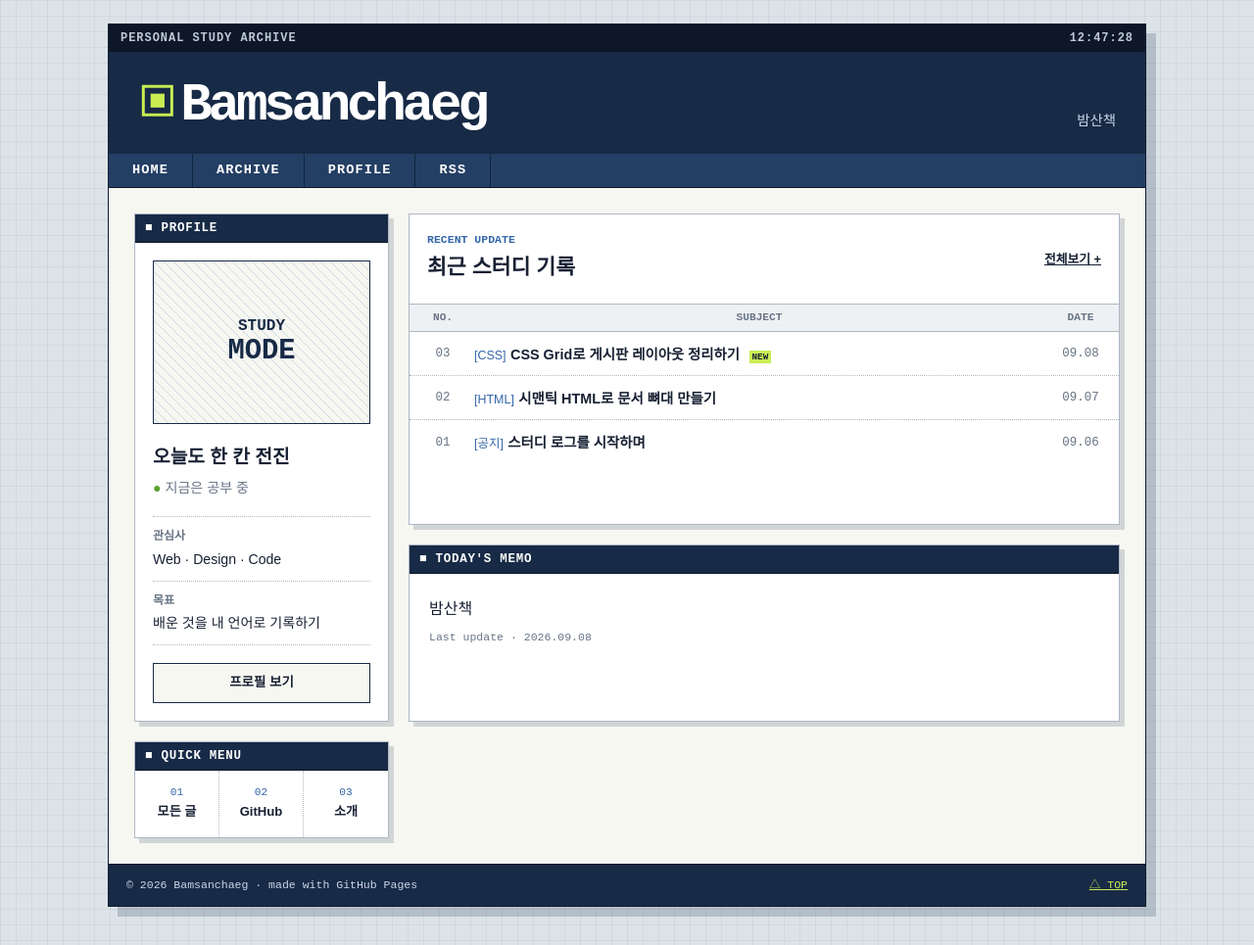
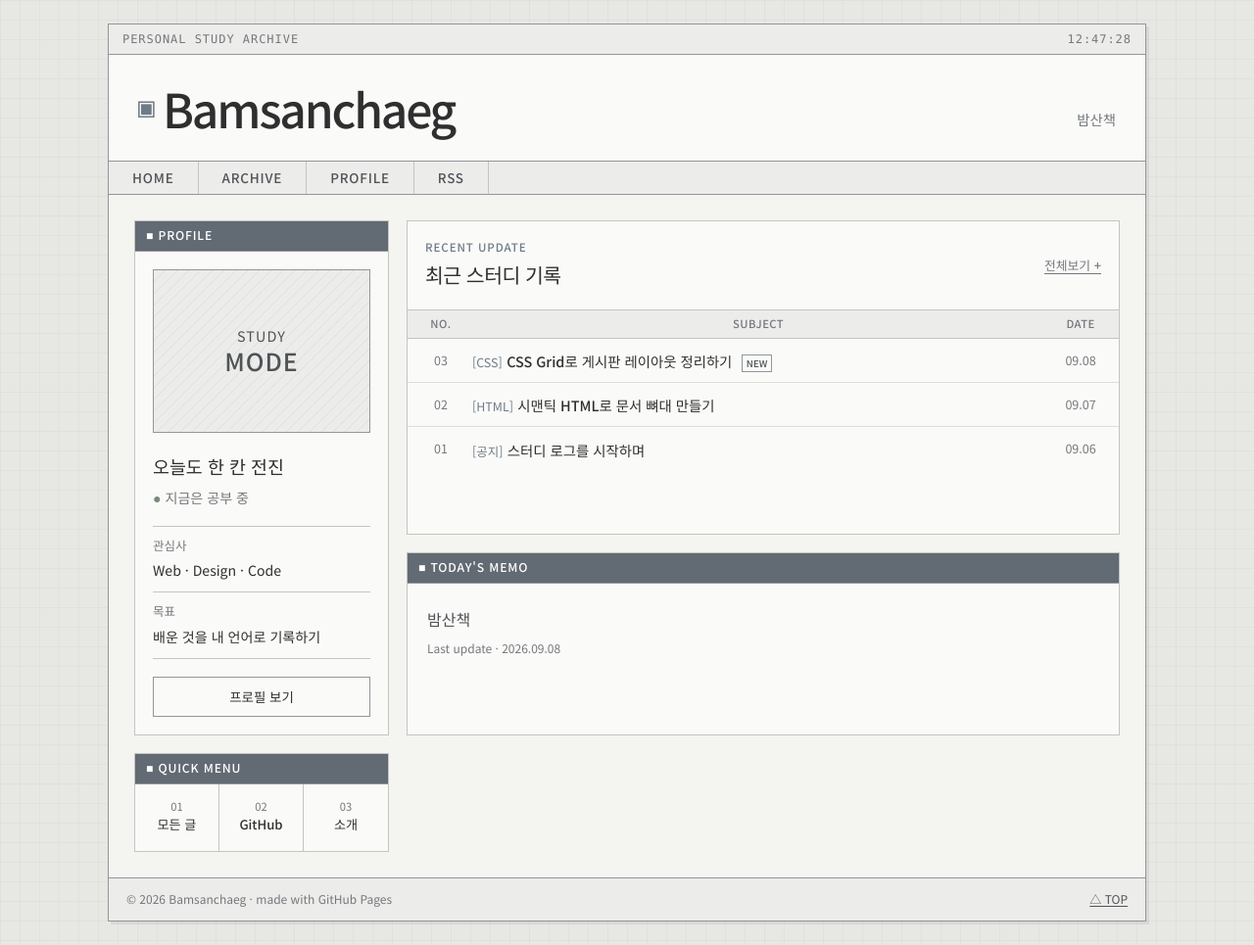
Before and after one commit to bamsanchaeg/bamsanchaeg.github.io, a Jekyll site: the page built from index.html, in a window 1280 px wide. Shown: the whole page at 98% size. Built offline with Jekyll 4.4.1, drawn with Linux system fonts in a browser that asks for light colours.

Commit message:
style: refine site with muted sharp visual system

```diff
--- a/_layouts/default.html
+++ b/_layouts/default.html
@@ -3,9 +3,12 @@
   <head>
     <meta charset="utf-8">
     <meta name="viewport" content="width=device-width, initial-scale=1">
-    <meta name="theme-color" content="#172a46">
+    <meta name="theme-color" content="#626a73">
     <meta name="description" content="{{ page.excerpt | default: site.description | strip_html | strip_newlines | truncate: 155 }}">
     <title>{% if page.title %}{{ page.title }} · {% endif %}{{ site.title }}</title>
+    <link rel="preconnect" href="https://fonts.googleapis.com">
+    <link rel="preconnect" href="https://fonts.gstatic.com" crossorigin>
+    <link href="https://fonts.googleapis.com/css2?family=Noto+Sans+KR:wght@400;500;600&display=swap" rel="stylesheet">
     <link rel="stylesheet" href="{{ '/assets/css/style.css' | relative_url }}">
     <script src="{{ '/assets/js/site.js' | relative_url }}" defer></script>
   </head>
--- a/assets/css/style.css
+++ b/assets/css/style.css
@@ -1,15 +1,19 @@
 :root {
-  --ink: #172033;
-  --navy: #172a46;
-  --navy-2: #243f64;
-  --blue: #3567a8;
-  --paper: #f7f7f2;
-  --line: #aeb7c4;
-  --muted: #687486;
-  --lime: #c9ee53;
-  --white: #fff;
-  --shadow: 5px 5px 0 rgba(23, 42, 70, 0.17);
-  font-family: "Apple SD Gothic Neo", "Malgun Gothic", Arial, sans-serif;
+  --ink: #2f2f2f;
+  --ink-soft: #4f5357;
+  --slate: #626a73;
+  --slate-dark: #4d545c;
+  --accent: #6f7c88;
+  --paper: #f4f4f1;
+  --surface: #fafaf8;
+  --surface-muted: #ececea;
+  --line: #c4c5c3;
+  --line-dark: #92969a;
+  --muted: #74787c;
+  --white: #ffffff;
+  --font-sans: "Noto Sans KR", "Apple SD Gothic Neo", "Malgun Gothic", sans-serif;
+  --font-mono: "SFMono-Regular", Consolas, "Liberation Mono", monospace;
+  font-family: var(--font-sans);
 }
 
 * { box-sizing: border-box; }
@@ -20,27 +24,39 @@ body {
   margin: 0;
   min-width: 320px;
   color: var(--ink);
-  background-color: #dce3e8;
+  background-color: #e7e7e4;
   background-image:
-    linear-gradient(rgba(23, 42, 70, 0.055) 1px, transparent 1px),
-    linear-gradient(90deg, rgba(23, 42, 70, 0.055) 1px, transparent 1px);
-  background-size: 16px 16px;
+    linear-gradient(rgba(47, 47, 47, 0.035) 1px, transparent 1px),
+    linear-gradient(90deg, rgba(47, 47, 47, 0.035) 1px, transparent 1px);
+  background-size: 20px 20px;
   font-size: 16px;
-  line-height: 1.7;
+  font-weight: 400;
+  line-height: 1.75;
+  word-break: keep-all;
 }
 
-a { color: inherit; }
-a:hover { color: var(--blue); }
+a {
+  color: inherit;
+  text-underline-offset: 0.2em;
+}
+
+a:hover { color: var(--accent); }
+
+:focus-visible {
+  outline: 2px solid var(--ink-soft);
+  outline-offset: 3px;
+}
 
 .skip-link {
   position: fixed;
+  top: -4rem;
   left: 1rem;
-  top: -4rem;
   z-index: 20;
-  padding: .6rem 1rem;
-  background: var(--lime);
+  padding: 0.55rem 0.9rem;
+  border: 1px solid var(--line-dark);
+  background: var(--white);
   color: var(--ink);
-  font-weight: 800;
+  font-weight: 500;
 }
 
 .skip-link:focus { top: 1rem; }
@@ -48,19 +64,20 @@ a:hover { color: var(--blue); }
 .page-shell {
   width: min(1060px, calc(100% - 32px));
   margin: 24px auto;
-  border: 1px solid #101d30;
+  border: 1px solid var(--line-dark);
   background: var(--paper);
-  box-shadow: 10px 10px 0 rgba(23, 42, 70, .2);
+  box-shadow: 3px 3px 0 rgba(47, 47, 47, 0.08);
 }
 
 .utility-bar {
   display: flex;
   justify-content: space-between;
-  padding: 5px 12px;
-  background: #0d1728;
-  color: #bfc9d7;
-  font: 700 .75rem/1.5 "Courier New", monospace;
-  letter-spacing: .08em;
+  padding: 6px 14px;
+  border-bottom: 1px solid var(--line-dark);
+  background: var(--surface-muted);
+  color: var(--muted);
+  font: 500 0.75rem/1.5 var(--font-mono);
+  letter-spacing: 0.08em;
 }
 
 .brand-row {
@@ -68,65 +85,83 @@ a:hover { color: var(--blue); }
   align-items: end;
   justify-content: space-between;
   gap: 1rem;
-  padding: 28px 30px 22px;
-  color: white;
-  background: var(--navy);
+  padding: 30px;
+  border-bottom: 1px solid var(--line-dark);
+  background: var(--surface);
+  color: var(--ink);
 }
 
 .brand {
   display: inline-flex;
-  gap: .6rem;
   align-items: center;
-  color: white;
-  font: 900 clamp(1.8rem, 5vw, 3.4rem)/1 "Courier New", monospace;
-  letter-spacing: -.08em;
+  gap: 0.65rem;
+  color: var(--ink);
+  font-size: clamp(1.75rem, 5vw, 3rem);
+  font-weight: 500;
+  line-height: 1;
+  letter-spacing: -0.045em;
   text-decoration: none;
 }
 
-.brand:hover { color: var(--lime); }
-.brand-mark { color: var(--lime); font-size: .7em; }
-.brand-row p { margin: 0; color: #cbd7e8; font-size: .9rem; }
+.brand:hover { color: var(--slate); }
+
+.brand-mark {
+  color: var(--accent);
+  font: 400 0.58em/1 var(--font-mono);
+}
+
+.brand-row p {
+  margin: 0;
+  color: var(--muted);
+  font-size: 0.9rem;
+  font-weight: 400;
+}
 
 .main-nav {
   display: flex;
-  border-bottom: 1px solid #0d1728;
-  background: var(--navy-2);
+  border-bottom: 1px solid var(--line-dark);
+  background: var(--surface-muted);
 }
 
 .main-nav a {
   padding: 10px 24px;
-  border-right: 1px solid #10253f;
-  color: white;
-  font: 700 .85rem/1 "Courier New", monospace;
-  letter-spacing: .08em;
+  border-right: 1px solid var(--line);
+  color: var(--ink-soft);
+  font: 500 0.84rem/1 var(--font-sans);
+  letter-spacing: 0.06em;
   text-decoration: none;
 }
 
 .main-nav a:hover,
-.main-nav a:focus-visible { background: var(--lime); color: var(--ink); }
+.main-nav a:focus-visible {
+  background: var(--slate);
+  color: var(--white);
+}
 
-main { min-height: 60vh; padding: 26px; }
+main {
+  min-height: 60vh;
+  padding: 26px;
+}
 
 .home-grid {
   display: grid;
   grid-template-columns: 260px minmax(0, 1fr);
-  gap: 20px;
+  gap: 18px;
 }
 
 .panel {
   border: 1px solid var(--line);
-  background: var(--white);
-  box-shadow: var(--shadow);
+  background: var(--surface);
 }
 
 .window-title {
   margin: 0;
-  padding: 6px 10px;
-  border-bottom: 1px solid #0d1728;
-  background: var(--navy);
-  color: white;
-  font: 700 .78rem/1.3 "Courier New", monospace;
-  letter-spacing: .06em;
+  padding: 7px 11px;
+  border-bottom: 1px solid var(--line-dark);
+  background: var(--slate);
+  color: var(--white);
+  font: 500 0.76rem/1.3 var(--font-sans);
+  letter-spacing: 0.07em;
 }
 
 .profile-card { grid-row: span 2; }
@@ -136,38 +171,80 @@ main { min-height: 60vh; padding: 26px; }
   place-content: center;
   aspect-ratio: 4 / 3;
   margin: 18px;
-  border: 1px solid var(--navy);
-  color: var(--navy);
+  border: 1px solid var(--line-dark);
+  color: var(--ink-soft);
   background:
-    linear-gradient(45deg, transparent 47%, rgba(53,103,168,.22) 48% 52%, transparent 53%),
-    var(--paper);
-  background-size: 10px 10px;
-  font: 700 1rem/1 "Courier New", monospace;
+    linear-gradient(135deg, transparent 48%, rgba(98, 106, 115, 0.1) 49% 51%, transparent 52%),
+    var(--surface-muted);
+  background-size: 12px 12px;
+  font: 400 0.9rem/1 var(--font-sans);
+  letter-spacing: 0.08em;
   text-align: center;
 }
 
-.pixel-avatar strong { display: block; margin-top: .3rem; font-size: 1.8rem; }
-.profile-card h1 { margin: 0 18px 4px; font-size: 1.2rem; }
-.status { margin: 0 18px 16px; color: var(--muted); font-size: .88rem; }
-.status span { color: #5ca132; }
+.pixel-avatar strong {
+  display: block;
+  margin-top: 0.35rem;
+  font-size: 1.55rem;
+  font-weight: 500;
+  letter-spacing: 0.04em;
+}
 
-.mini-profile { margin: 0 18px 18px; border-top: 1px dotted var(--line); }
-.mini-profile div { padding: 9px 0; border-bottom: 1px dotted var(--line); }
-.mini-profile dt { color: var(--muted); font-size: .75rem; font-weight: 700; }
-.mini-profile dd { margin: 2px 0 0; font-size: .88rem; }
+.profile-card h1 {
+  margin: 0 18px 4px;
+  font-size: 1.15rem;
+  font-weight: 500;
+}
+
+.status {
+  margin: 0 18px 16px;
+  color: var(--muted);
+  font-size: 0.88rem;
+}
+
+.status span { color: #7c8879; }
+
+.mini-profile {
+  margin: 0 18px 18px;
+  border-top: 1px solid var(--line);
+}
+
+.mini-profile div {
+  padding: 9px 0;
+  border-bottom: 1px solid var(--line);
+}
+
+.mini-profile dt {
+  color: var(--muted);
+  font-size: 0.78rem;
+  font-weight: 500;
+}
+
+.mini-profile dd {
+  margin: 2px 0 0;
+  font-size: 0.88rem;
+}
 
 .text-button {
   display: inline-block;
   padding: 8px 12px;
-  border: 1px solid var(--navy);
-  background: var(--paper);
-  font-size: .84rem;
-  font-weight: 800;
+  border: 1px solid var(--line-dark);
+  background: transparent;
+  font-size: 0.84rem;
+  font-weight: 500;
   text-decoration: none;
 }
 
-.text-button:hover { background: var(--navy); color: white; }
-.text-button.full { display: block; margin: 0 18px 18px; text-align: center; }
+.text-button:hover {
+  background: var(--ink-soft);
+  color: var(--white);
+}
+
+.text-button.full {
+  display: block;
+  margin: 0 18px 18px;
+  text-align: center;
+}
 
 .panel-heading {
   display: flex;
@@ -178,9 +255,25 @@ main { min-height: 60vh; padding: 26px; }
 }
 
 .panel-heading h1,
-.panel-heading h2 { margin: 0; font-size: 1.35rem; }
-.panel-heading > a { font-size: .8rem; font-weight: 800; }
-.eyebrow { margin: 0 0 2px; color: var(--blue); font: 700 .72rem/1.4 "Courier New", monospace; }
+.panel-heading h2 {
+  margin: 0;
+  font-size: 1.28rem;
+  font-weight: 500;
+  letter-spacing: -0.025em;
+}
+
+.panel-heading > a {
+  color: var(--muted);
+  font-size: 0.8rem;
+  font-weight: 500;
+}
+
+.eyebrow {
+  margin: 0 0 2px;
+  color: var(--accent);
+  font: 500 0.72rem/1.4 var(--font-sans);
+  letter-spacing: 0.08em;
+}
 
 .board-head,
 .post-list li {
@@ -192,79 +285,329 @@ main { min-height: 60vh; padding: 26px; }
 .board-head {
   padding: 6px 10px;
   border-block: 1px solid var(--line);
-  background: #eef1f3;
+  background: var(--surface-muted);
   color: var(--muted);
-  font: 700 .7rem/1.4 "Courier New", monospace;
+  font: 500 0.7rem/1.4 var(--font-sans);
+  letter-spacing: 0.04em;
   text-align: center;
 }
 
-.post-list { margin: 0; padding: 0; list-style: none; }
-.post-list li { min-height: 45px; padding: 7px 10px; border-bottom: 1px dotted var(--line); }
+.post-list {
+  margin: 0;
+  padding: 0;
+  list-style: none;
+}
+
+.post-list li {
+  min-height: 45px;
+  padding: 7px 10px;
+  border-bottom: 1px solid #ddddda;
+}
+
 .post-list li:last-child { border-bottom: 0; }
-.post-no, .post-list time { color: var(--muted); font: .78rem/1 "Courier New", monospace; text-align: center; }
-.post-list a { overflow: hidden; padding-inline: 8px; text-decoration: none; white-space: nowrap; text-overflow: ellipsis; }
-.post-list strong { font-size: .9rem; }
-.category { color: var(--blue); font-size: .78rem; }
-.new-badge { margin-left: 5px; padding: 1px 3px; background: var(--lime); font: 700 .58rem/1 "Courier New", monospace; }
-.empty { display: block !important; padding: 2rem !important; color: var(--muted); text-align: center; }
 
-.memo blockquote { margin: 0; padding: 22px 20px 8px; font-family: Georgia, "Times New Roman", serif; font-size: 1rem; }
-.memo-date { margin: 0; padding: 0 20px 16px; color: var(--muted); font: .72rem/1.4 "Courier New", monospace; }
-.quick-links { display: grid; grid-template-columns: repeat(3, 1fr); }
-.quick-links a { padding: 15px 12px; border-right: 1px dotted var(--line); font-size: .82rem; font-weight: 800; text-decoration: none; text-align: center; }
+.post-no,
+.post-list time {
+  color: var(--muted);
+  font: 400 0.78rem/1 var(--font-sans);
+  text-align: center;
+}
+
+.post-list a {
+  overflow: hidden;
+  padding-inline: 8px;
+  text-decoration: none;
+  text-overflow: ellipsis;
+  white-space: nowrap;
+}
+
+.post-list strong {
+  font-size: 0.9rem;
+  font-weight: 500;
+}
+
+.category {
+  color: var(--accent);
+  font-size: 0.78rem;
+}
+
+.new-badge {
+  margin-left: 5px;
+  padding: 1px 4px;
+  border: 1px solid var(--line-dark);
+  color: var(--ink-soft);
+  font: 500 0.6rem/1 var(--font-sans);
+}
+
+.empty {
+  display: block !important;
+  padding: 2rem !important;
+  color: var(--muted);
+  text-align: center;
+}
+
+.memo blockquote {
+  margin: 0;
+  padding: 22px 20px 8px;
+  color: var(--ink-soft);
+  font-family: var(--font-sans);
+  font-size: 1rem;
+  font-weight: 400;
+}
+
+.memo-date {
+  margin: 0;
+  padding: 0 20px 16px;
+  color: var(--muted);
+  font: 400 0.75rem/1.4 var(--font-sans);
+}
+
+.quick-links {
+  display: grid;
+  grid-template-columns: repeat(3, 1fr);
+}
+
+.quick-links a {
+  padding: 15px 12px;
+  border-right: 1px solid var(--line);
+  font-size: 0.82rem;
+  font-weight: 500;
+  text-align: center;
+  text-decoration: none;
+}
+
 .quick-links a:last-child { border: 0; }
-.quick-links span { display: block; color: var(--blue); font: .7rem/1.4 "Courier New", monospace; }
 
-.archive, .prose-page, .post-view, .error-page { max-width: 850px; margin: 0 auto; }
-.archive-head, .archive-list li { grid-template-columns: 110px minmax(0, 1fr) 100px; }
-.archive-list { margin: 0; padding: 0; list-style: none; }
-.archive-list li { display: grid; align-items: center; padding: 11px 14px; border-top: 1px dotted var(--line); font-size: .9rem; }
-.archive-list time, .archive-tag { color: var(--muted); font: .76rem/1.4 "Courier New", monospace; }
-.archive-list a { padding: 0 12px; text-decoration: none; }
-.archive-list a span { color: var(--blue); }
+.quick-links span {
+  display: block;
+  color: var(--muted);
+  font: 400 0.7rem/1.4 var(--font-sans);
+}
 
-.post-heading { display: flex; align-items: start; justify-content: space-between; gap: 1rem; padding: 24px; border-bottom: 1px dotted var(--line); }
-.post-heading h1 { margin: 2px 0 0; font-size: clamp(1.5rem, 4vw, 2.1rem); line-height: 1.35; }
-.post-category { margin: 0; color: var(--blue); font: 700 .75rem/1.4 "Courier New", monospace; }
-.post-heading time { color: var(--muted); font: .76rem/1.4 "Courier New", monospace; white-space: nowrap; }
-.post-body, .prose-page { padding: 26px clamp(20px, 5vw, 54px) 38px; }
-.prose-page > .window-title { margin: -26px clamp(-54px, -5vw, -20px) 30px; }
-.post-body h2, .prose-page h2 { margin-top: 2rem; border-bottom: 2px solid var(--navy); font-size: 1.2rem; }
-.post-body code, .prose-page code { padding: .12em .35em; background: #e9edf0; font-family: "Courier New", monospace; }
-.post-body pre { overflow-x: auto; padding: 16px; border-left: 4px solid var(--lime); background: #111c2c; color: #e7edf5; font-size: .88rem; line-height: 1.6; }
-.post-body pre code { padding: 0; background: none; }
-.post-footer { display: flex; align-items: center; justify-content: space-between; gap: 1rem; padding: 18px 24px; border-top: 1px solid var(--line); background: #f1f3f4; }
-.tag-list { display: flex; flex-wrap: wrap; gap: 6px; }
-.tag-list span { color: var(--blue); font-size: .78rem; }
+.archive,
+.prose-page,
+.post-view,
+.error-page {
+  max-width: 850px;
+  margin: 0 auto;
+}
 
-.error-page { padding: 56px 24px; text-align: center; }
-.error-code { margin: 0; color: var(--navy); font: 900 clamp(4rem, 15vw, 8rem)/1 "Courier New", monospace; text-shadow: 5px 5px 0 var(--lime); }
+.archive-head,
+.archive-list li {
+  grid-template-columns: 110px minmax(0, 1fr) 100px;
+}
 
-.site-footer { display: flex; justify-content: space-between; gap: 1rem; padding: 13px 18px; border-top: 1px solid #0d1728; background: var(--navy); color: #cbd7e8; font: .72rem/1.4 "Courier New", monospace; }
+.archive-list {
+  margin: 0;
+  padding: 0;
+  list-style: none;
+}
+
+.archive-list li {
+  display: grid;
+  align-items: center;
+  padding: 11px 14px;
+  border-top: 1px solid #ddddda;
+  font-size: 0.9rem;
+}
+
+.archive-list time,
+.archive-tag {
+  color: var(--muted);
+  font: 400 0.76rem/1.4 var(--font-sans);
+}
+
+.archive-list a {
+  padding: 0 12px;
+  text-decoration: none;
+}
+
+.archive-list a span { color: var(--accent); }
+
+.post-heading {
+  display: flex;
+  align-items: start;
+  justify-content: space-between;
+  gap: 1rem;
+  padding: 24px;
+  border-bottom: 1px solid var(--line);
+}
+
+.post-heading h1 {
+  margin: 2px 0 0;
+  font-size: clamp(1.45rem, 4vw, 2rem);
+  font-weight: 500;
+  line-height: 1.45;
+  letter-spacing: -0.025em;
+}
+
+.post-category {
+  margin: 0;
+  color: var(--accent);
+  font: 500 0.75rem/1.4 var(--font-sans);
+}
+
+.post-heading time {
+  color: var(--muted);
+  font: 400 0.76rem/1.4 var(--font-sans);
+  white-space: nowrap;
+}
+
+.post-body,
+.prose-page {
+  padding: 26px clamp(20px, 5vw, 54px) 38px;
+}
+
+.prose-page > .window-title {
+  margin: -26px clamp(-54px, -5vw, -20px) 30px;
+}
+
+.post-body h2,
+.prose-page h2 {
+  margin-top: 2rem;
+  padding-bottom: 0.35rem;
+  border-bottom: 1px solid var(--line-dark);
+  font-size: 1.15rem;
+  font-weight: 500;
+}
+
+.post-body code,
+.prose-page code {
+  padding: 0.12em 0.35em;
+  background: var(--surface-muted);
+  color: var(--ink);
+  font-family: var(--font-mono);
+}
+
+.post-body pre {
+  overflow-x: auto;
+  padding: 16px;
+  border: 1px solid var(--line-dark);
+  border-left: 3px solid var(--slate);
+  background: #3b3d3f;
+  color: #ededeb;
+  font-size: 0.88rem;
+  line-height: 1.65;
+}
+
+.post-body pre code {
+  padding: 0;
+  background: none;
+  color: inherit;
+}
+
+.post-footer {
+  display: flex;
+  align-items: center;
+  justify-content: space-between;
+  gap: 1rem;
+  padding: 18px 24px;
+  border-top: 1px solid var(--line);
+  background: var(--surface-muted);
+}
+
+.tag-list {
+  display: flex;
+  flex-wrap: wrap;
+  gap: 6px;
+}
+
+.tag-list span {
+  color: var(--accent);
+  font-size: 0.78rem;
+}
+
+.error-page {
+  padding: 56px 24px;
+  text-align: center;
+}
+
+.error-code {
+  margin: 0;
+  color: var(--ink-soft);
+  font-size: clamp(4rem, 15vw, 7rem);
+  font-weight: 500;
+  line-height: 1;
+  letter-spacing: -0.06em;
+}
+
+.site-footer {
+  display: flex;
+  justify-content: space-between;
+  gap: 1rem;
+  padding: 13px 18px;
+  border-top: 1px solid var(--line-dark);
+  background: var(--surface-muted);
+  color: var(--muted);
+  font: 400 0.75rem/1.4 var(--font-sans);
+}
+
 .site-footer p { margin: 0; }
-.site-footer a { color: var(--lime); }
+.site-footer a { color: var(--ink-soft); }
 
 @media (max-width: 720px) {
-  .page-shell { width: min(100% - 16px, 1060px); margin: 8px auto; box-shadow: 4px 4px 0 rgba(23, 42, 70, .2); }
-  .brand-row { align-items: start; flex-direction: column; padding: 22px 18px; }
-  .brand-row p { font-size: .8rem; }
+  .page-shell {
+    width: min(100% - 16px, 1060px);
+    margin: 8px auto;
+    box-shadow: 2px 2px 0 rgba(47, 47, 47, 0.06);
+  }
+
+  .brand-row {
+    align-items: start;
+    flex-direction: column;
+    padding: 22px 18px;
+  }
+
+  .brand-row p { font-size: 0.8rem; }
   .main-nav { overflow-x: auto; }
-  .main-nav a { flex: 1 0 auto; padding-inline: 16px; text-align: center; }
+
+  .main-nav a {
+    flex: 1 0 auto;
+    padding-inline: 16px;
+    text-align: center;
+  }
+
   main { padding: 14px; }
   .home-grid { grid-template-columns: 1fr; }
   .profile-card { grid-row: auto; }
   .pixel-avatar { aspect-ratio: 2 / 1; }
   .board-head { display: none; }
-  .post-list li { grid-template-columns: minmax(0, 1fr) 50px; padding: 10px; }
+
+  .post-list li {
+    grid-template-columns: minmax(0, 1fr) 50px;
+    padding: 10px;
+  }
+
   .post-no { display: none; }
   .post-list a { padding-left: 0; }
   .archive-head { display: none; }
-  .archive-list li { grid-template-columns: 1fr auto; gap: 3px 10px; }
-  .archive-list time { grid-column: 1; grid-row: 2; }
-  .archive-list a { grid-column: 1 / -1; padding: 0; }
-  .archive-tag { grid-column: 2; grid-row: 2; }
+
+  .archive-list li {
+    grid-template-columns: 1fr auto;
+    gap: 3px 10px;
+  }
+
+  .archive-list time {
+    grid-column: 1;
+    grid-row: 2;
+  }
+
+  .archive-list a {
+    grid-column: 1 / -1;
+    padding: 0;
+  }
+
+  .archive-tag {
+    grid-column: 2;
+    grid-row: 2;
+  }
+
   .post-heading { flex-direction: column; }
-  .post-footer { align-items: start; flex-direction: column; }
+
+  .post-footer {
+    align-items: start;
+    flex-direction: column;
+  }
 }
 
 @media (prefers-reduced-motion: reduce) {
```
Also changed, not shown: CHANGELOG.md.
